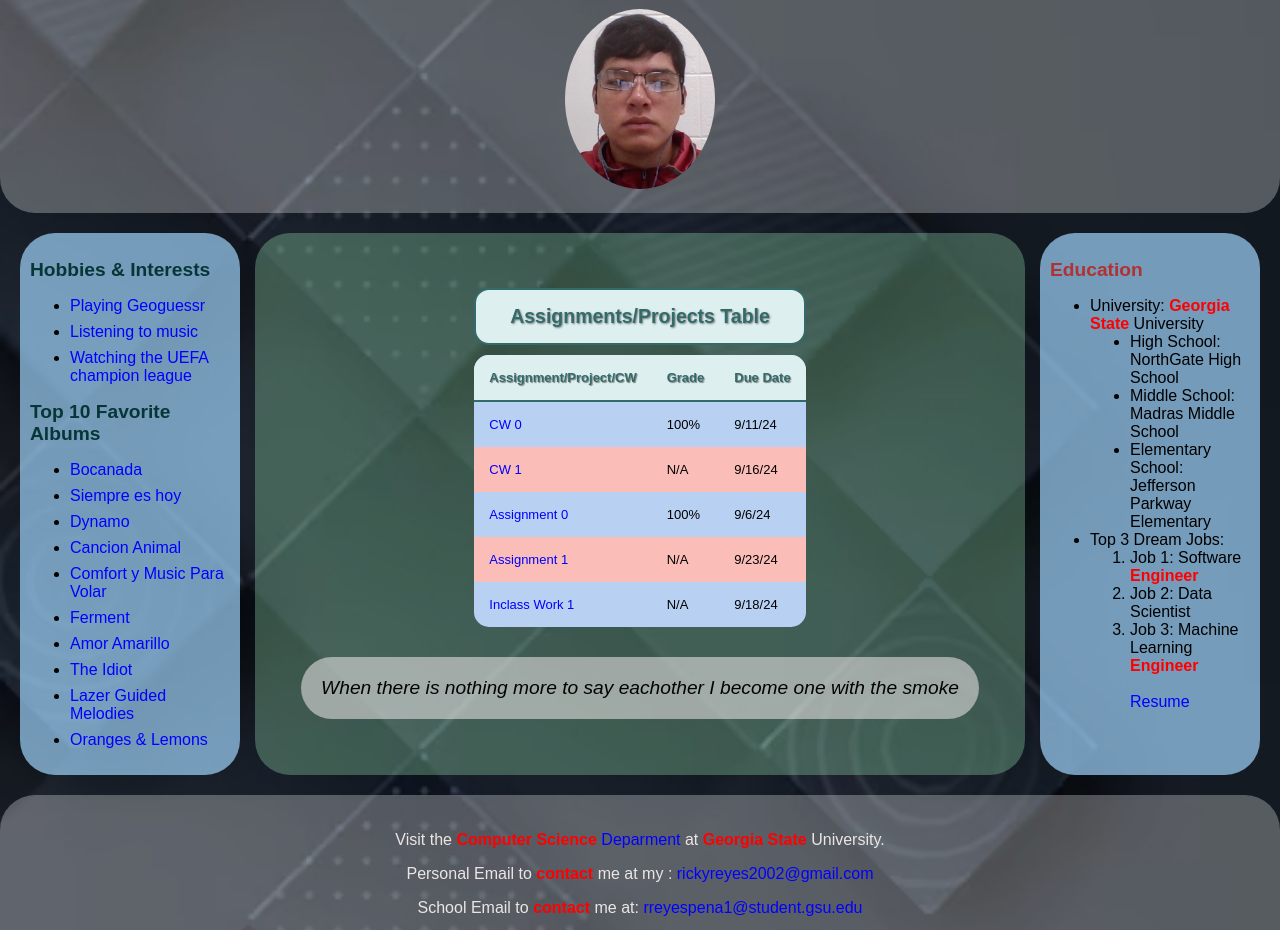
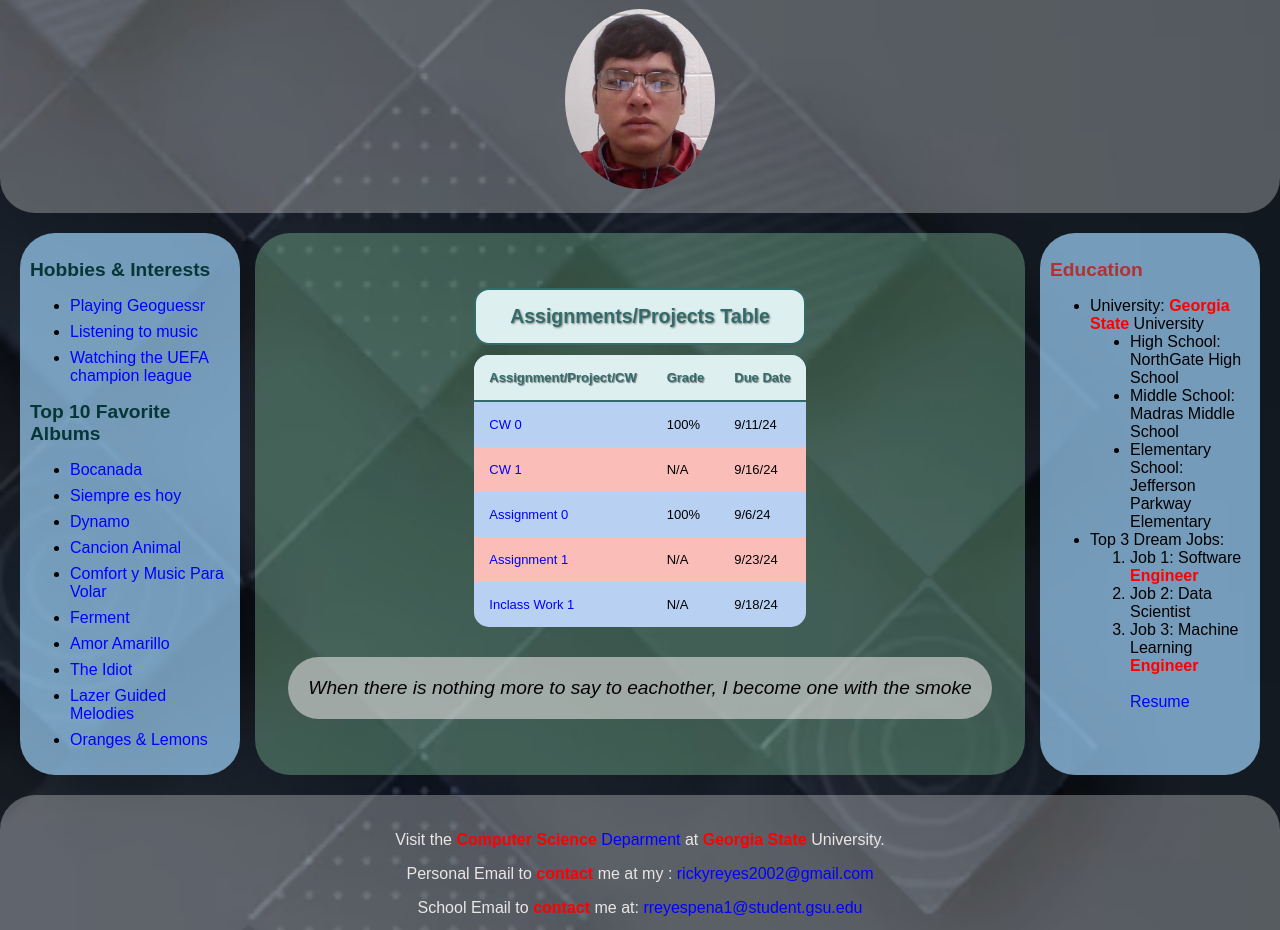
Before and after one commit to rickyreyes10/mywebsite.github.io, a plain HTML site: page index.html in a window 1280 px wide. Shown: the part 149-1079 px from the top of the page. Drawn offline with Linux system fonts and the light colour scheme.

Commit message:
grammar update
grammar

```diff
--- a/index.html
+++ b/index.html
@@ -114,7 +114,7 @@
             </section>
 
             <div class="favorite-quote">
-                <p>When there is nothing more to say eachother
+                <p>When there is nothing more to say to eachother,
                     I become one with the smoke</p>
             </div>
 
```
